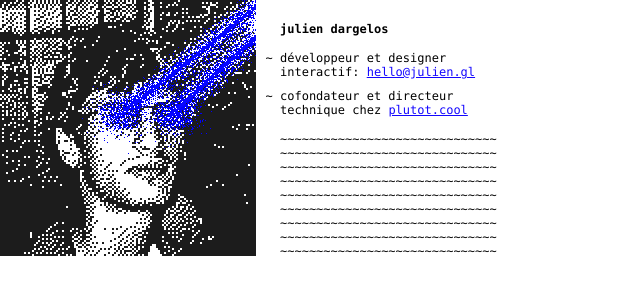
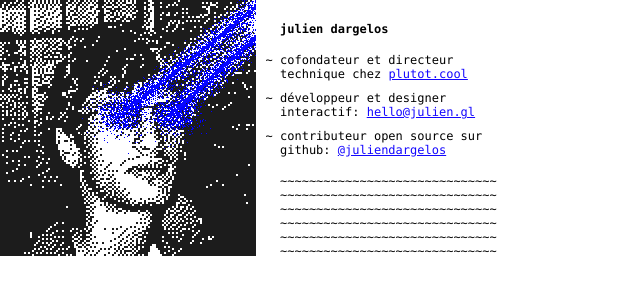
Before and after one commit to juliendargelos/juliendargelos.github.io, a website: page src/index.html in a window 1280 px wide. Shown: the whole page, without its empty margins (0-640 px from the left). Drawn offline with Linux system fonts and the light colour scheme.

Commit message:
feat: update content

```diff
--- a/src/index.html
+++ b/src/index.html
@@ -24,7 +24,7 @@
       }
 
       h1 {
-        margin: 22px 0 15px 0;
+        margin: 22px 0 17px 0;
         padding: 0 24px;
         font-weight: bolder;
       }
@@ -40,9 +40,9 @@
       }
 
       ul::after {
-        content: '~~~~~~~~~~~~~~~~~~~~~~~~~~~~~~~~~~~~~~~~~~~~~~~~~~~~~~~~~~~~~~~~~~~~~~~~~~~~~~~~~~~~~~~~~~~~~~~~~~~~~~~~~~~~~~~~~~~~~~~~~~~~~~~~~~~~~~~~~~~~~~~~~~~~~~~~~~~~~~~~~~~~~~~~~~~~~~~~~~~~~~~~~~~~~~~~~~~~~~~~~~~~~~~~~~~~~~~~~~~~~~~~~~~~~~~~~~~~~~~~~~~~~~~~~~~~~~~~~~~~~~~~~~~~~~~~~~~~~~~~~~~~~~~~~~~~~~~~~~~~~~~~~~~~~~~~~~~~~~~~~~~~~~~~~~';
-        height: 70px;
-        margin-top: 15px;
+        content: '~~~~~~~~~~~~~~~~~~~~~~~~~~~~~~~~~~~~~~~~~~~~~~~~~~~~~~~~~~~~~~~~~~~~~~~~~~~~~~~~~~~~~~~~~~~~~~~~~~~~~~~~~~~~~~~~~~~~~~~~~~~~~~~~~~~~~~~~~~~~~~~~~~~~~~~~~~~~~~~~~~~~~~~~~~~~~~~~~~~~~~~~~~~~~~~~~~~~~~~~~~~~~~~~~~~~~~~~~~~~~~~~~~~~~~~~~~~~~~~~~~~~~~~~~~~~~~~~~~~~~~~~~~~~~~~~~~~~~~~~~~~~~~~~~~~~~~~~~~~~~~~~~~~~~~~~~~~~~~~~~~~~~~~~~~~~~~~~~~~~~~~~~~~~~~~~~~~~~~~~~~~~~~~~~~~~~~~~~~~~~~~~~~~~~~~~~~~~';
+        height: 82px;
+        margin-top: 17px;
         word-break: break-all;
         display: block;
         overflow:  hidden;
@@ -65,10 +65,6 @@
         div {
           width: 270px;
         }
-
-        ul::after {
-          height: 125px;
-        }
       }
     </style>
   </head>
@@ -77,8 +73,9 @@
     <div>
       <h1>julien dargelos</h1>
       <ul>
+        <li>cofondateur et directeur technique chez <a href="https://plutot.cool" target="_blank">plutot.cool</a></li>
         <li>développeur et designer interactif: <a href="mailto:hello@julien.gl">hello@julien.gl</a></li>
-        <li>cofondateur et directeur technique chez <a href="https://plutot.cool" target="_blank">plutot.cool</a></li>
+        <li>contributeur open source sur github: <a href="https://github.com/juliendargelos" target="_blank">@juliendargelos</a></li>
       </ul>
     </div>
   </body>
```
